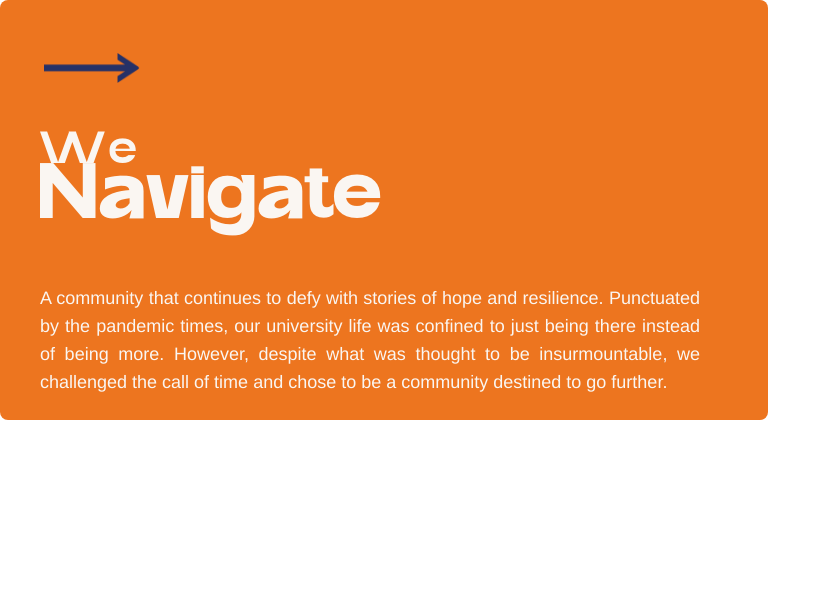
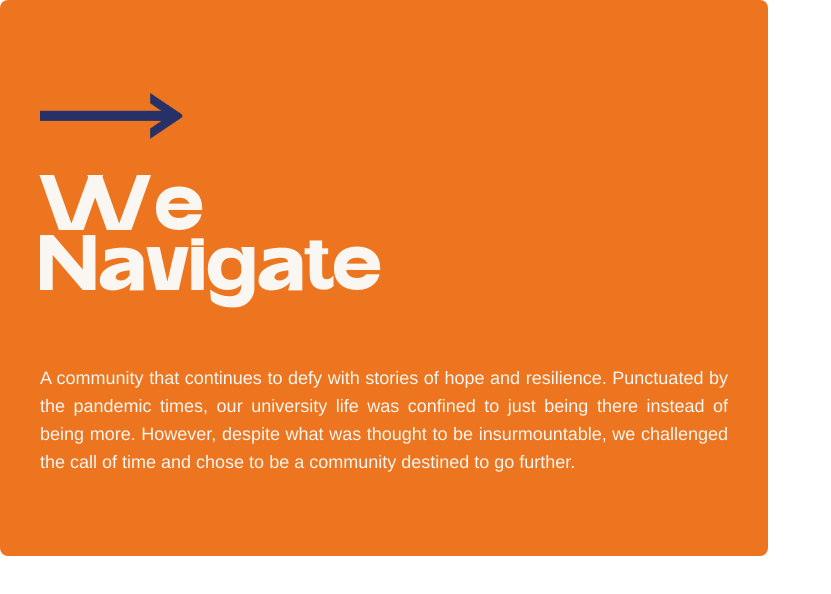
Before and after one commit to SAMAHAN-Systems-Development/samahan-at-the-get-go, a Next.js app: page /AboutThirdSectionOrangeCard in a window 1280 px wide. Shown: the top 594 px of the page, without its empty margins (0-831 px from the left). Built offline with nearby package versions, Linux system fonts and the light colour scheme.

Commit message:
refactor: updated card and story

```diff
--- a/src/app/AboutThirdSectionOrangeCard/page.tsx
+++ b/src/app/AboutThirdSectionOrangeCard/page.tsx
@@ -1,9 +1,9 @@
-import AboutThirdSectionOrangeCard from "@/components/ui/AboutPage/AboutThirdSection/AboutThirdSectionOrangeCard";
+import AboutThirdSectionOrangeCard from '@/components/ui/AboutPage/AboutThirdSection/WeNavigateCard';
 
 export default function Home() {
   return (
     <main>
-      <AboutThirdSectionOrangeCard first_header="We" second_header="Navigate" />
+      <AboutThirdSectionOrangeCard />
     </main>
   );
 }
--- a/src/components/ui/AboutPage/AboutThirdSection/AboutThirdSectionOrangeCard.tsx
+++ /dev/null
@@ -1,48 +0,0 @@
-import React from "react";
-import Image from "next/image";
-
-type CardProps = {
-  first_header: string;
-  second_header: string;
-};
-
-const AboutThirdSectionOrangeCard = (props: CardProps) => {
-  return (
-    <>
-      {/* first card */}
-      <div className="xl:w-3/5 md:w-full w-full bg-orange rounded-lg flex flex-col ">
-        <div className="relative w-24 h-24 mx-11 my-5 ">
-          <Image
-            src="/assets/images/BigBlueArrow.png"
-            alt="Blue Arrow"
-            className="object-contain"
-            fill
-          />
-        </div>
-
-        <div className="flex flex-col justify-center">
-          <div className="flex flex-col ml-10 mb-12">
-            <h1 className="text-white xl:text-4xl text-2xl font-artega">
-              {props.first_header}
-            </h1>
-            <h1 className="text-white lg:text-6xl md:text-4xl text-3xl font-semibold font-artega">
-              {props.second_header}
-            </h1>
-          </div>
-
-          <div className="flex mx-10 mb-6">
-            <p className="text-white text-justify font-medium lg:text-lg md:text-base text-sm mr-7">
-              A community that continues to defy with stories of hope and
-              resilience. Punctuated by the pandemic times, our university life
-              was confined to just being there instead of being more. However,
-              despite what was thought to be insurmountable, we challenged the
-              call of time and chose to be a community destined to go further.
-            </p>
-          </div>
-        </div>
-      </div>
-    </>
-  );
-};
-
-export default AboutThirdSectionOrangeCard;
--- /dev/null
+++ b/src/components/ui/AboutPage/AboutThirdSection/WeNavigateCard.tsx
@@ -0,0 +1,43 @@
+import React from 'react';
+import Image from 'next/image';
+
+import imgSrc from 'public/assets/images/BigBlueArrow.png';
+
+const WeNavigateCard = () => {
+  return (
+    <>
+      <div className="xl:w-3/5 md:w-full w-full bg-orange rounded-lg flex flex-col px-10 pt-11 py-20">
+        <div className="relative w-24 h-24 sm:w-36 sm:h-36">
+          <Image
+            src={imgSrc}
+            placeholder="blur"
+            alt="Blue Arrow"
+            className="object-contain"
+            fill
+          />
+        </div>
+
+        <div className="flex flex-col justify-center">
+          <div className="flex flex-col">
+            <h2 className="flex flex-col text-white lg:text-6xl md:text-4xl text-3xl font-semibold font-artega">
+              <span className="text-white font-artega">We</span>
+              Navigate
+            </h2>
+          </div>
+
+          <div className="flex mt-14">
+            <p className="text-white text-justify font-medium lg:text-lg md:text-base text-sm ">
+              A community that continues to defy with stories of hope and
+              resilience. Punctuated by the pandemic times, our university life
+              was confined to just being there instead of being more. However,
+              despite what was thought to be insurmountable, we challenged the
+              call of time and chose to be a community destined to go further.
+            </p>
+          </div>
+        </div>
+      </div>
+    </>
+  );
+};
+
+export default WeNavigateCard;
```
Also changed, not shown: 1 other file (tests, documents, lock files or other folders).
